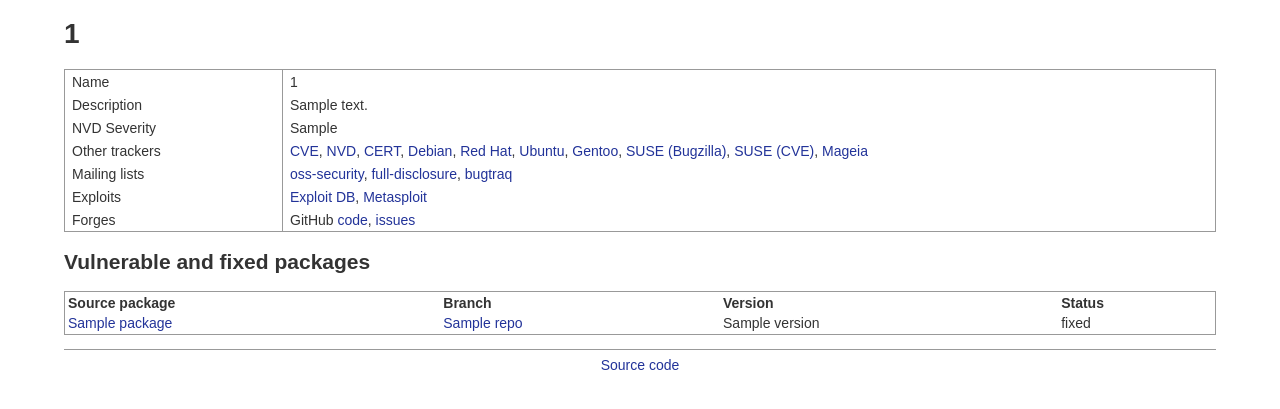
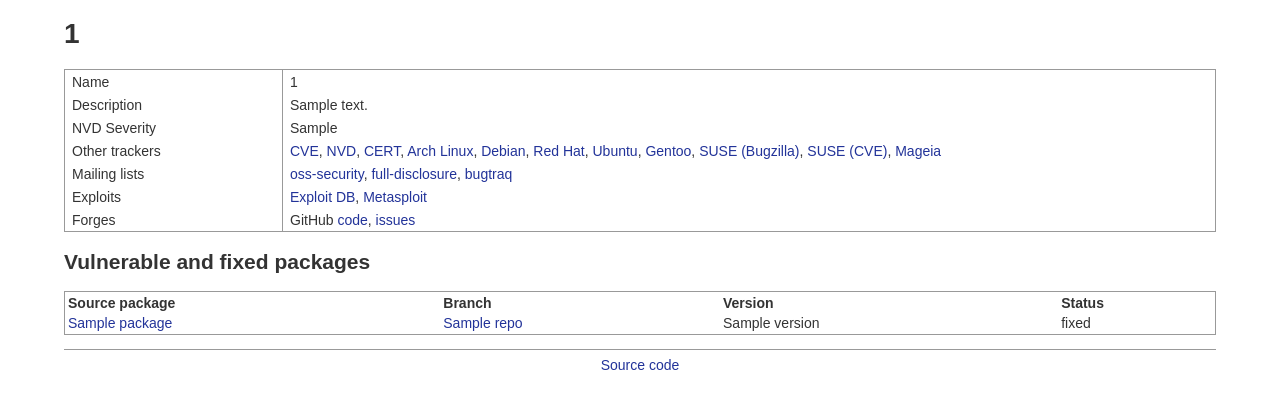
Before and after one commit to aquasecurity/secfixes-tracker, a Python web app: template secfixes_tracker/templates/vuln.html in a window 1280 px wide. Shown: the part 73-482 px from the top of the page. Run offline with Jinja, Linux system fonts and the light colour scheme; the template is opened without the code that fills it: most values are stand-ins (such as "Sample title", 1, 10 or a date in 2020).

Commit message:
vuln: add link to archlinux security tracker

```diff
--- a/secfixes_tracker/templates/vuln.html
+++ b/secfixes_tracker/templates/vuln.html
@@ -26,6 +26,7 @@
       <a href="https://cve.mitre.org/cve/cvename.cgi?name={{ vuln.cve_id }}">CVE</a>,
       <a href="https://nvd.nist.gov/vuln/detail/{{ vuln.cve_id }}">NVD</a>,
       <a href="https://www.kb.cert.org/vuls/byid?searchview=&query={{ vuln.cve_id }}">CERT</a>,
+      <a href="https://security.archlinux.org/{{ vuln.cve_id }}">Arch Linux</a>,
       <a href="https://security-tracker.debian.org/tracker/{{ vuln.cve_id }}">Debian</a>,
       <a href="https://bugzilla.redhat.com/show_bug.cgi?id={{ vuln.cve_id }}">Red Hat</a>,
       <a href="https://people.canonical.com/~ubuntu-security/cve/{{ vuln.cve_id }}">Ubuntu</a>,
```
